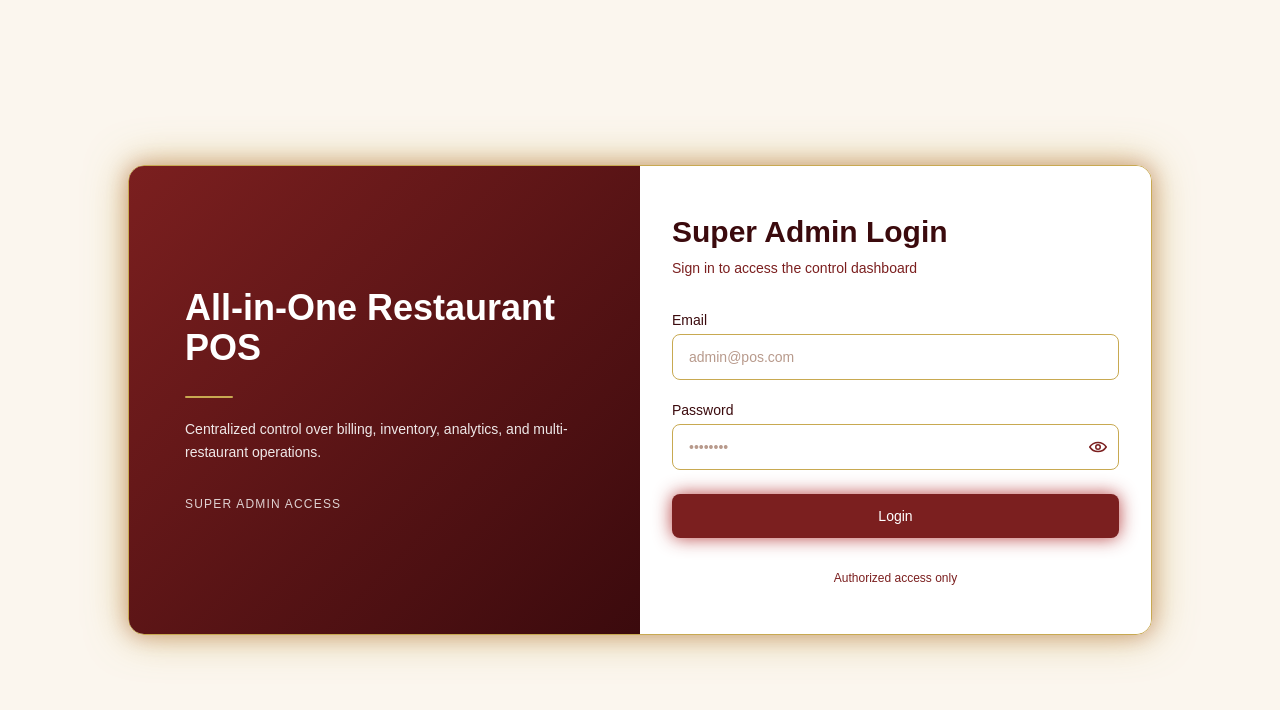
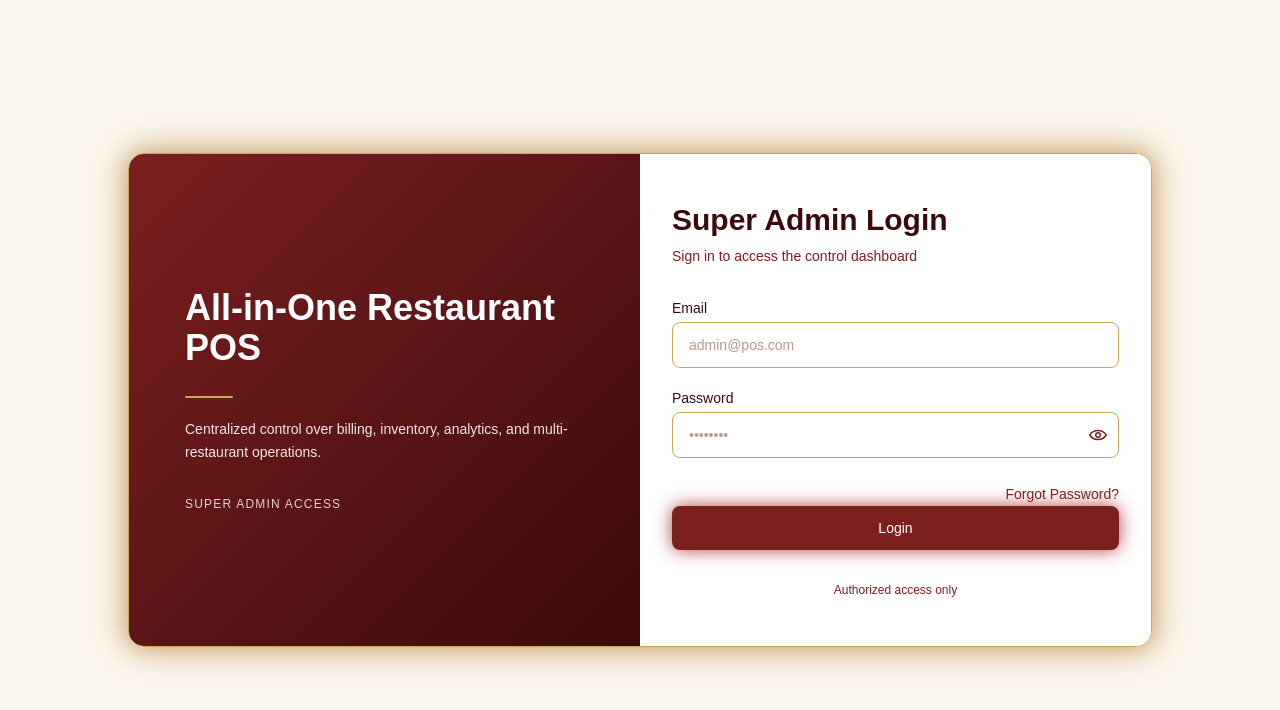
Before and after one commit to SanaSyed15/pos-superadmin, a Next.js app: page /login in a window 1280 px wide. Shown: the top 710 px of the page. Built offline with nearby package versions, Linux system fonts and the light colour scheme.

Commit message:
forgot password UI added

```diff
--- a/app/login/page.tsx
+++ b/app/login/page.tsx
@@ -1,8 +1,10 @@
 "use client";
+import axios from "axios";
 import { BASE_URL, API_ENDPOINTS } from "@/lib/config";
 
 import { useRouter } from "next/navigation";
 import { useState } from "react";
+
 
 export default function SuperAdminLogin() {
   const router = useRouter();
@@ -12,6 +14,20 @@ export default function SuperAdminLogin() {
   const [showPassword, setShowPassword] = useState(false);
   const [loading, setLoading] = useState(false);
   const [error, setError] = useState("");
+  const [isForgot, setIsForgot] = useState(false);
+
+  const handleForgotPassword = async () => {
+  try {
+    await axios.post(
+      "https://pos-backend-s380.onrender.com/api/auth/superadmin/forgot-password",
+      { email } // already in your input
+    );
+
+    alert("Reset link sent to your email");
+  } catch {
+    alert("Error sending email");
+  }
+};
 
   const handleLogin = async () => {
     if (!email || !password) {
@@ -188,6 +204,16 @@ export default function SuperAdminLogin() {
               </div>
             </div>
 
+           <div style={{ textAlign: "right", marginTop: "6px" }}>
+  <span
+    style={{ color: "#7B1F1F", cursor: "pointer", fontSize: "14px" }}
+    onClick={handleForgotPassword}
+  >
+    Forgot Password?
+  </span>
+</div>
+
+
             {/* LOGIN BUTTON */}
             <button
               onClick={handleLogin}
--- a/package.json
+++ b/package.json
@@ -9,6 +9,7 @@
     "lint": "eslint"
   },
   "dependencies": {
+    "axios": "^1.15.2",
     "chart.js": "^4.5.1",
     "framer-motion": "^12.38.0",
     "lucide-react": "^1.8.0",
```
Also changed, not shown: 1 other file (tests, documents, lock files or other folders).
